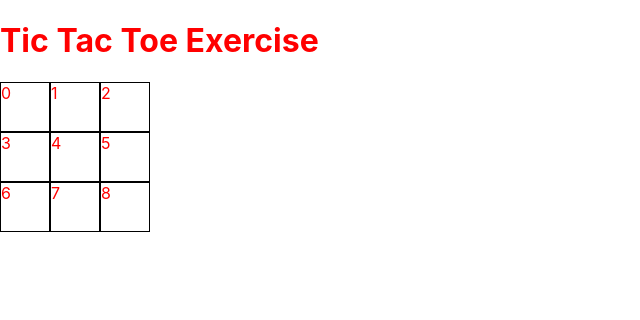
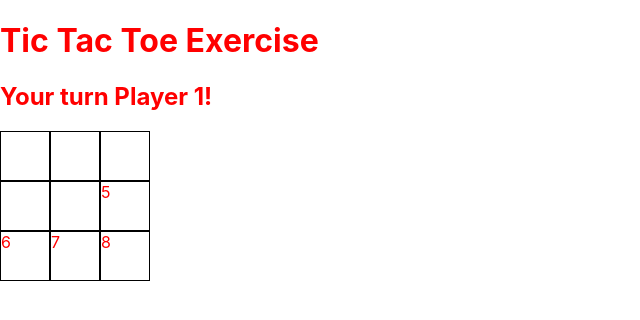
Before and after one commit to sh3lbsd/react-portfolio, a Next.js app: page /about in a window 1280 px wide. Shown: the top 320 px of the page, without its empty margins (0-640 px from the left). Built offline with nearby package versions, Linux system fonts and the light colour scheme.

Commit message:
adding player1/2 functionality

```diff
--- a/pages/about.js
+++ b/pages/about.js
@@ -1,31 +1,84 @@
-import styles from '../styles/about.module.css'
-
+import React from "react";
+import styles from "../styles/about.module.css";
 
 function Board() {
-return <div className={styles.board}>
-    <Square value={0}></Square>
-    <Square value={1}></Square>
-    <Square value={2}></Square>
-    <Square value={3}></Square>
-    <Square value={4}></Square>
-    <Square value={5}></Square>
-    <Square value={6}></Square>
-    <Square value={7}></Square>
-    <Square value={8}></Square>
+  const [player, setPlayer] = React.useState(1);
 
+  const [squareValue, setSquareValue] = React.useState();
+  const [squareValue1, setSquareValue1] = React.useState();
+  const [squareValue2, setSquareValue2] = React.useState();
+  const [squareValue3, setSquareValue3] = React.useState();
+  const [squareValue4, setSquareValue4] = React.useState();
+  const [squareValue5, setSquareValue5] = React.useState();
+  const [squareValue6, setSquareValue6] = React.useState();
+  const [squareValue7, setSquareValue7] = React.useState();
+  const [squareValue8, setSquareValue8] = React.useState();
+
+  return (
+    <div>
+      <h2>Your turn Player {player}!</h2>
+      <div
+        className={styles.board}
+        onClick={function () {
+          if (player === 1) {
+            setPlayer(2);
+          } else {
+            setPlayer(1);
+          }
+        }}
+      >
+        <Square
+          value={squareValue}
+          onClick={function () {
+            setSquareValue("X");
+          }}
+        ></Square>
+        <Square
+          value={squareValue1}
+          onClick={function () {
+            setSquareValue1("X");
+          }}
+        ></Square>
+        <Square
+          value={squareValue2}
+          onClick={function () {
+            setSquareValue2("X");
+          }}
+        ></Square>
+        <Square
+          value={squareValue3}
+          onClick={function () {
+            setSquareValue3("X");
+          }}
+        ></Square>
+        <Square
+          value={squareValue4}
+          onClick={function () {
+            setSquareValue4("X");
+          }}
+        ></Square>
+        <Square value={5}></Square>
+        <Square value={6}></Square>
+        <Square value={7}></Square>
+        <Square value={8}></Square>
+      </div>
     </div>
+  );
 }
 
-function Square({value}) {
-return <div className={styles.square}>{value}
-</div>
+function Square({ value, onClick }) {
+  return (
+    <div className={styles.square} onClick={onClick}>
+      {value}
+    </div>
+  );
 }
 
 export default function Home() {
-return <div className={styles.page}>
-    <h1>
-    Tic Tac Toe Exercise
-    </h1>
-    <Board></Board>
+  return (
+    <div className={styles.page}>
+      <h1>Tic Tac Toe Exercise</h1>
+      <Board></Board>
     </div>
+  );
 }
```
Also changed, not shown: styles/about.module.css (line endings or trailing spaces).
